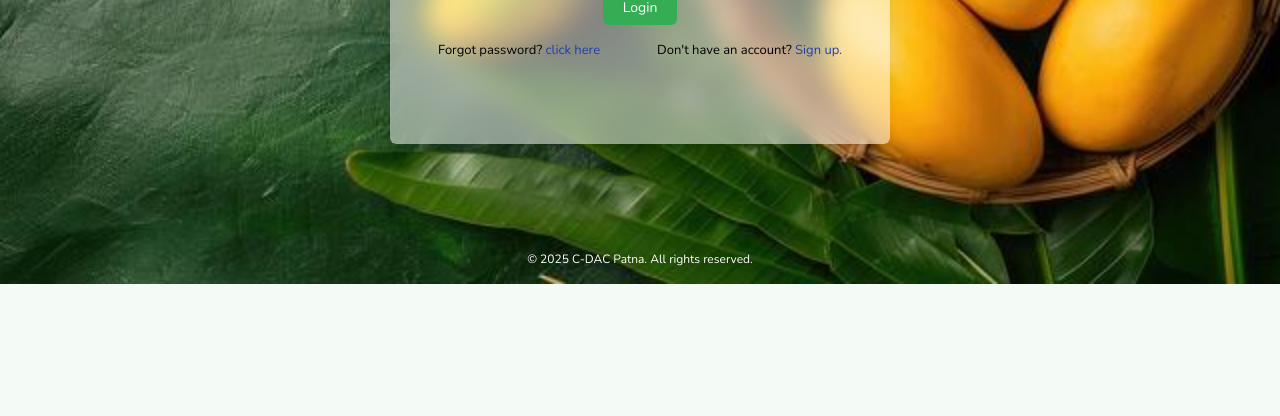
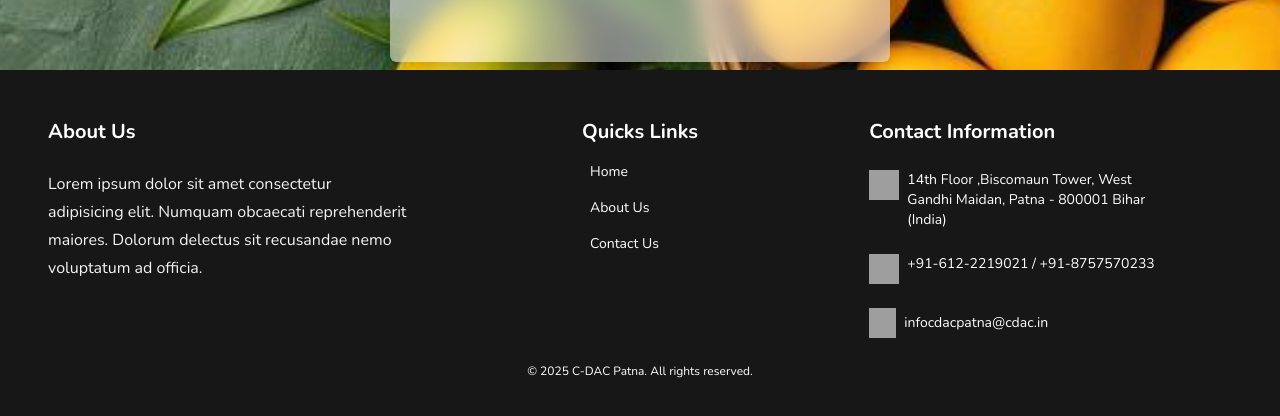
Before and after one commit to AmritHimanshu/Mango_Traceability_System, a Next.js app in the folder client/: page /login in a window 1280 px wide. Shown: the part 516-932 px from the top of the page. Before the commit the page ends 800 px from the top, so only its background shows below. Built offline with nearby package versions, Linux system fonts and the light colour scheme; no server answers; grey boxes are pictures that could not be loaded.

Commit message:
Updated UI

```diff
--- a/client/src/app/admin/page.tsx
+++ b/client/src/app/admin/page.tsx
@@ -131,9 +131,9 @@ function page() {
         </div>
       </div>
 
-      <div className="my-5 p-3 md:p-5">
+      {/* <div className="my-5 p-3 md:p-5">
         <HomeAboutUs />
-      </div>
+      </div> */}
 
       <div className="my-5 bg-white p-5">
         <div className="max-w-[90%] lg:max-w-[80%] xl:max-w-[70%] 2xl:max-w-[60%] m-auto grid grid-cols-1 md:grid-cols-2 gap-5 md:gap-20">
--- a/client/src/app/farmer/page.tsx
+++ b/client/src/app/farmer/page.tsx
@@ -120,9 +120,9 @@ function page() {
         </div>
       </div>
 
-      <div className="my-5 p-3 md:p-5">
+      {/* <div className="my-5 p-3 md:p-5">
         <HomeAboutUs />
-      </div>
+      </div> */}
 
       <div>
         {farmList.length > 0 && (
--- a/client/src/app/login/layout.tsx
+++ b/client/src/app/login/layout.tsx
@@ -1,7 +1,7 @@
 import type { Metadata } from "next";
-import "../../styles/style.css"
+import "../../styles/style.css";
 import Login_Header from "../components/common/Header/Login_Header";
-import Login_Footer from "../components/common/Login_Footer";
+import Footer from "../components/common/Footer";
 
 export const metadata: Metadata = {
   title: "Login - Mango Traceability System",
@@ -13,7 +13,7 @@ export default function Layout({ children }: { children: React.ReactNode }) {
     <div className="min-h-[100vh] overflow-y-auto relative bg-[url(/assets/login-bg.jpg)] bg-cover bg-bottom bg-no-repeat flex flex-col items-center justify-between">
       <Login_Header />
       <div>{children}</div>
-      <Login_Footer />
+      <Footer />
     </div>
   );
 }
--- a/client/src/app/register/layout.tsx
+++ b/client/src/app/register/layout.tsx
@@ -1,7 +1,7 @@
 import type { Metadata } from "next";
 import "../../styles/style.css";
 import Login_Header from "../components/common/Header/Login_Header";
-import Login_Footer from "../components/common/Login_Footer";
+import Footer from "../components/common/Footer";
 
 export const metadata: Metadata = {
   title: "Register - Mango Traceability System",
@@ -13,7 +13,7 @@ export default function Layout({ children }: { children: React.ReactNode }) {
     <div className="h-[100vh] overflow-y-auto relative bg-[url(/assets/login-bg.jpg)] bg-cover bg-bottom bg-no-repeat flex flex-col items-center justify-between">
       <Login_Header />
       <div>{children}</div>
-      <Login_Footer />
+      <Footer />
     </div>
   );
 }
```
